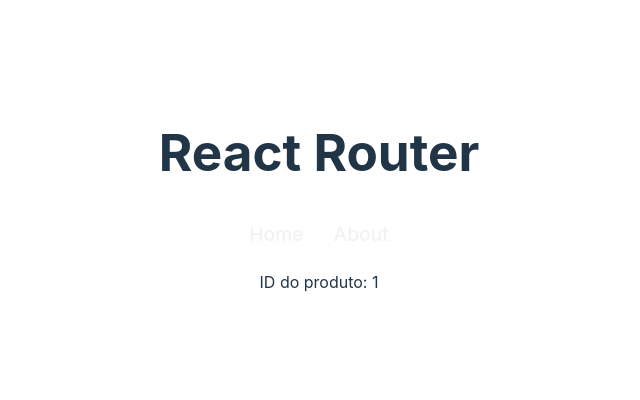
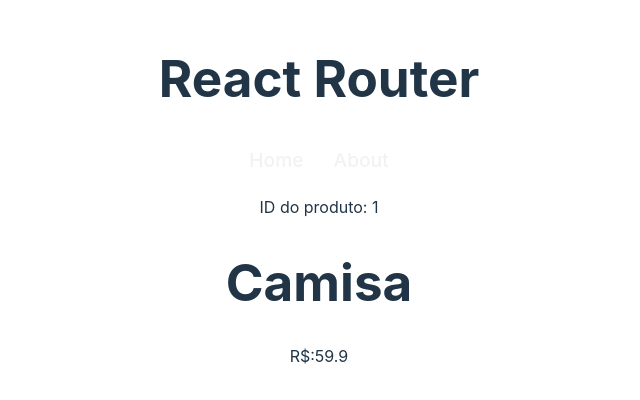
Before and after one commit to MACHADOKING/curso-matheus-battisti, a React (Vite) app in the folder 6 - React Router/React-Router/: page /products/1 in a window 1280 px wide. Shown: the part 200-600 px from the top of the page, without its empty margins (321-961 px from the left). Built offline with nearby package versions, Linux system fonts and the light colour scheme; data requests are answered from the project's data file.

Commit message:
Feat: dynamic data loading

```diff
--- a/6 - React Router/React-Router/src/pages/Product.jsx
+++ b/6 - React Router/React-Router/src/pages/Product.jsx
@@ -1,11 +1,23 @@
 import { useParams } from "react-router-dom";
+import { useFetch } from "../hooks/useFetch";
 
 const Product = () => {
   // 4 - rota dinâmica
   const { id } = useParams();
+  // 5 - carregamento de dados individuais
+  const url = "http://localhost:3000/products/" + id;
+  const { data: product, loading, error } = useFetch(url);
   return (
     <>
       <p>ID do produto: {id}</p>
+      {error && <p>Ocorreu um erro</p>}
+      {loading && <p>Carregando...</p>}
+      {product && (
+        <div>
+          <h1>{product.name}</h1>
+          <p>R$:{product.price}</p>
+        </div>
+      )}
     </>
   );
 };
```
